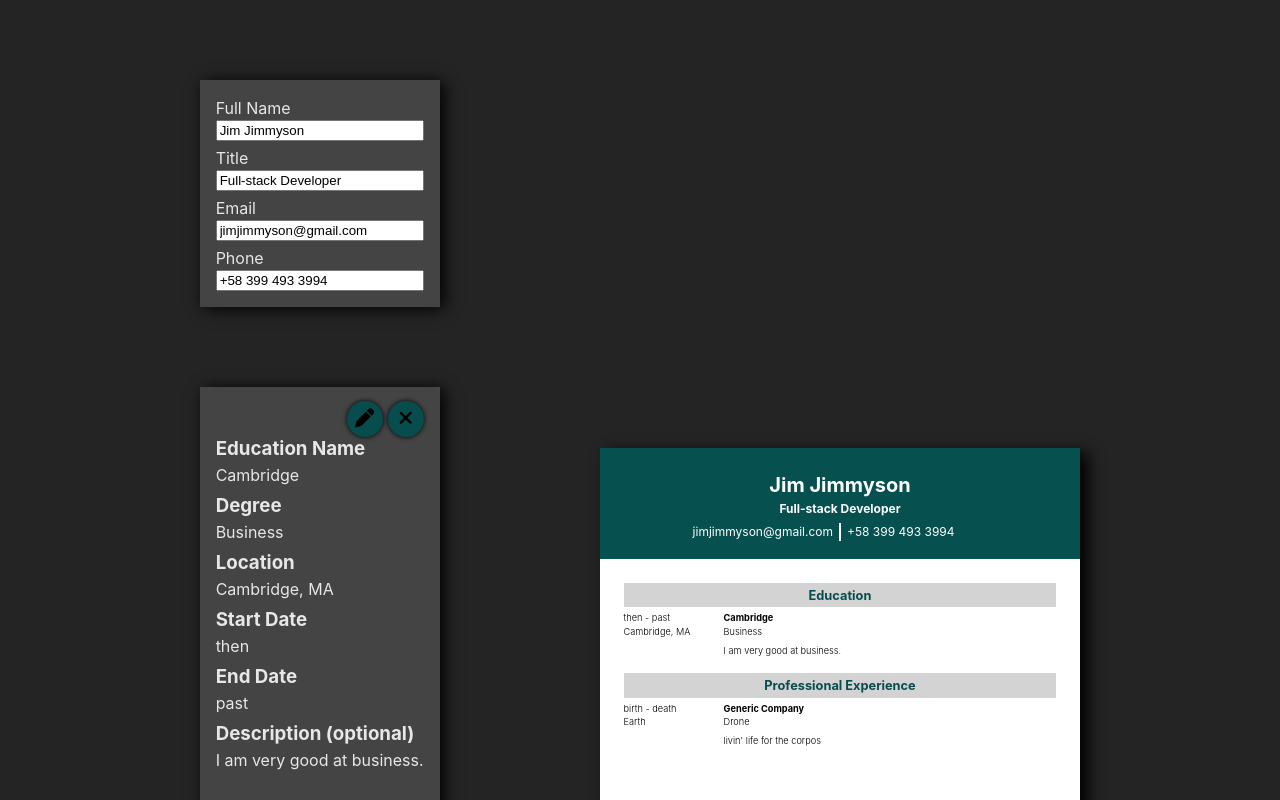
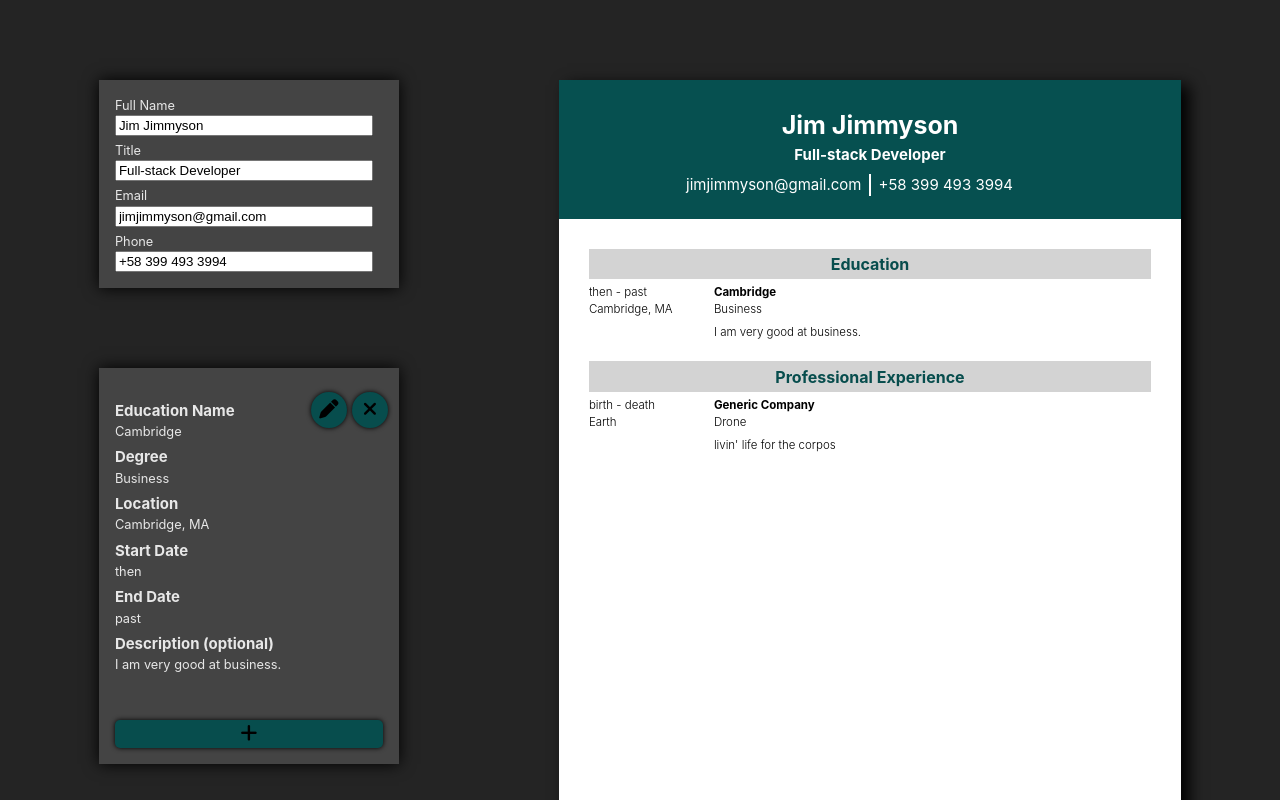
Before and after one commit to mojoro/react-cv-application, a React (Vite) app: page / in a window 1280 px wide. Shown: the top 800 px of the page. Built offline with nearby package versions, Linux system fonts and the light colour scheme.

Commit message:
Polish styles and finish project for now

```diff
--- a/src/components/EducationInputs.jsx
+++ b/src/components/EducationInputs.jsx
@@ -45,6 +45,7 @@ export default function EducationInputs({
 
   return (
     <div className="input-card">
+      <div className="response-area">
         {responses.map((response, index) =>
           response.editing ? (
             <EditingInputs
@@ -62,6 +63,7 @@ export default function EducationInputs({
             />
           )
         )}
+      </div>
       <button className="save" onClick={handleAdd}>
         <i onClick={handleAdd} className="fas fa-plus"></i>
       </button>
--- a/src/components/WorkInputs.jsx
+++ b/src/components/WorkInputs.jsx
@@ -41,6 +41,7 @@ export default function WorkInputs({ handleChange, responses, setResponses }) {
 
   return (
     <div className="input-card">
+      <div className="response-area">
         {responses.map((response, index) =>
           response.editing ? (
             <EditingInputs
@@ -58,6 +59,7 @@ export default function WorkInputs({ handleChange, responses, setResponses }) {
             />
           )
         )}
+      </div>
       <button className="save" onClick={handleAdd}>
         <i onClick={handleAdd} className="fas fa-plus"></i>
       </button>
--- a/src/styles/index.css
+++ b/src/styles/index.css
@@ -36,11 +36,43 @@ body {
 .input-card {
   display: flex;
   flex-direction: column;
+  width: 300px;
   background-color: #444;
   padding: 1rem;
   margin-bottom: 5rem;
-  box-shadow: 4px 2px 15px 0px #000;
+  box-shadow: 0px 0px 15px 0px #000;
   gap: 5px;
+  transition: all linear 0.15s;
+  font-size: 0.8rem;
+}
+
+.input-card:hover {
+  box-shadow: 0px 0px 20px 10px rgba(0, 0, 0, 0.6);
+}
+
+.response-area {
+  display: flex;
+  flex-direction: column;
+  gap: 5px;
+  max-height: 350px;
+  overflow-y: auto;
+  margin-right: -10px;
+}
+
+.response-area::-webkit-scrollbar {
+  width: 8px; /* Adjust the width of the scrollbar */
+}
+
+.response-area::-webkit-scrollbar-track {
+  background: transparent;
+}
+
+.response-area::-webkit-scrollbar-thumb {
+  background: #999;
+}
+
+.response-area::-webkit-scrollbar-thumb:hover {
+  background: #bbb;
 }
 
 .response-wrapper {
@@ -48,15 +80,16 @@ body {
   flex-direction: column;
   gap: 5px;
   position: relative;
-  padding: 2rem 0;
+  padding: 1rem 0 2rem 0;
 }
 
 .response-wrapper > .controls {
   position: absolute;
   display: flex;
   gap: 5px;
-  right: 0;
-  top: -10px;
+  right: 5px;
+  top: 0px;
+  z-index: 10;
 }
 
 .controls > button {
@@ -86,9 +119,11 @@ button.save:hover {
 .input-group {
   display: flex;
   flex-direction: column;
+  margin-right: 10px;
 }
 
 .preview-wrapper {
+  align-self: flex-start;
   margin: 5rem;
 }
 
@@ -101,9 +136,9 @@ button.save:hover {
 .resume-display {
   background-color: white;
   color: black;
-  height: 85vh;
-  width: calc(85vh * 210 / 297);
-  font-size: 1vh;
+  height: 110vh;
+  width: calc(110vh * 210 / 297);
+  font-size: 1.25vh;
   box-shadow: 8px 5px 15px 0px #000;
 }
 
```
Lines whose indentation alone changed are shown as unchanged.
